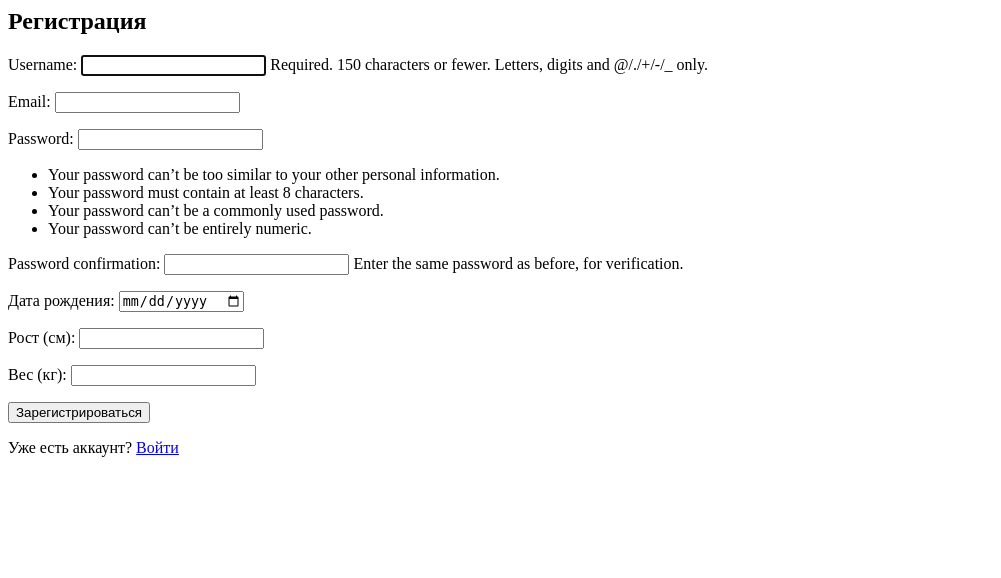
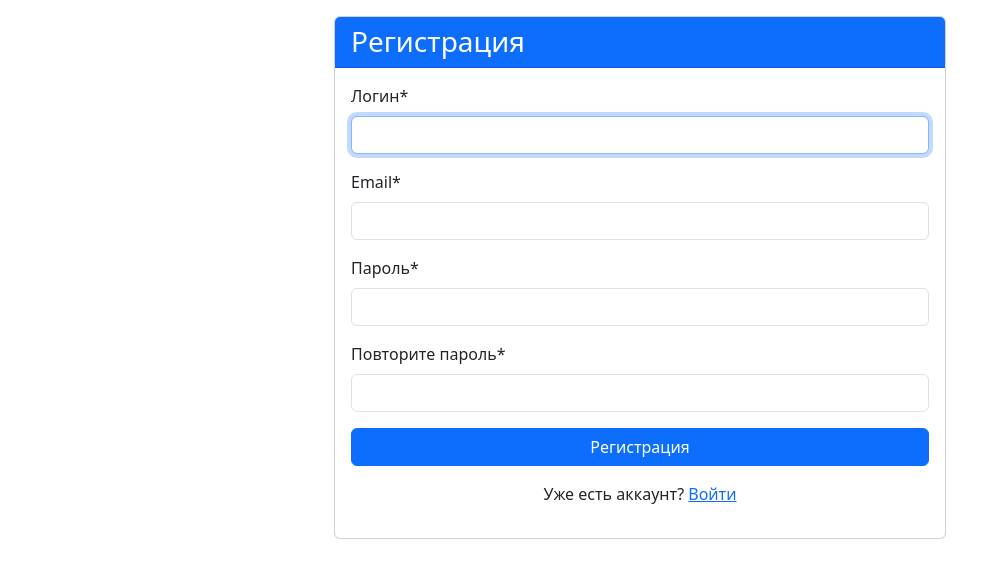
Before and after one commit to arssmol1029/fitness_tracker, a Django app: page /signup/ in a window 1280 px wide. Shown: the top 578 px of the page, without its empty margins (0-1001 px from the left). Run offline with Django 4.2, Linux system fonts and the light colour scheme; some libraries are stand-ins or nearby versions.

Commit message:
Added styles for login and signup

```diff
--- a/fitness_tracker/urls.py
+++ b/fitness_tracker/urls.py
@@ -16,11 +16,8 @@ Including another URLconf
 """
 from django.contrib import admin
 from django.urls import path, include
-from django.contrib.auth.views import LogoutView, LoginView
 
 urlpatterns = [
     path('admin/', admin.site.urls),
-    path('accounts/login/', LoginView.as_view(), name='login'),
-    path('accounts/logout/', LogoutView.as_view(next_page = 'login'), name='logout'),
     path('', include('tracker.urls')),
 ]
--- a/templates/base/base.html
+++ b/templates/base/base.html
@@ -1,5 +1,6 @@
 <!DOCTYPE html>
 {% load static %}
+{% load crispy_forms_tags %}
 <html lang="ru">
 <head>
     <meta charset="UTF-8">
@@ -36,6 +37,7 @@
 
 <body>
     <!-- Шапка страницы -->
+    {% block header %}
     <nav class="navbar navbar-expand-md navbar-dark bg-primary shadow py-1">
         <div class="container-fluid">
             <a class="navbar-brand d-flex align-items-center" href="{% url 'main_page' %}">
@@ -46,6 +48,7 @@
             </button>
         </div>
     </nav>
+    {% endblock %}
 
     <!-- Страница -->
     <main class="container-fluid p-3">
@@ -63,7 +66,7 @@
                 <li class="nav-item"><a class="nav-link" href="#">Профиль</a></li>
                 <li class="nav-item"><a class="nav-link" href="#">Настройки</a></li>
             </ul>
-            <div class="mt-auto pt-3 border-top"> <!-- Прижимаем к низу + отступ + разделитель -->
+            <div class="mt-auto pt-3 border-top">
                 <form method="post" action="{% url 'logout' %}">
                     {% csrf_token %}
                     <button type="submit" class="nav-link text-danger d-flex align-items-center">
--- a/templates/registration/signup.html
+++ b/templates/registration/signup.html
@@ -1,9 +1,19 @@
+{% extends 'base/base.html' %}
+{% load crispy_forms_tags %}
+
+{% block header %}{% endblock %}
+
 {% block content %}
-<h2>Регистрация</h2>
-<form method="post">
-    {% csrf_token %}
-    {{ form.as_p }}
-    <button type="submit">Зарегистрироваться</button>
-</form>
-<p>Уже есть аккаунт? <a href="{% url 'login' %}">Войти</a></p>
+<div class="row justify-content-center">
+    <div class="col-md-6">
+        <div class="card">
+            <div class="card-header bg-primary text-white">
+                <h3 class="mb-0">Регистрация</h3>
+            </div>
+            <div class="card-body">
+                {% crispy form %}
+            </div>
+        </div>
+    </div>
+</div>
 {% endblock %}
--- a/tracker/forms.py
+++ b/tracker/forms.py
@@ -1,32 +1,41 @@
 from django import forms
-from django.contrib.auth.forms import UserCreationForm
+from django.contrib.auth.forms import UserCreationForm, AuthenticationForm
 from django.contrib.auth.models import User
+from django.contrib.auth import authenticate
+from crispy_forms.helper import FormHelper
+from crispy_forms.layout import Layout, Submit, Row, Column, HTML
 from .models import Profile, Workout, Exercise
 
 class SignUpForm(UserCreationForm):
+    username = forms.CharField(
+        label='Логин',
+        error_messages={
+            'required': 'Введите имя пользователя'
+        },
+    )
+
     email = forms.EmailField(
         label='Email',
         required=True,
+        error_messages={
+            'required': 'Введите email'
+        },
     )
 
-    birth_date = forms.DateField(
-        label='Дата рождения',
-        required=False,
-        widget=forms.DateInput(attrs={'type': 'date'}),
+    password1 = forms.CharField(
+        label='Пароль',
+        widget=forms.PasswordInput(attrs={'class': 'form-control'}),
+        error_messages={
+            'required': 'Введите пароль'
+        },
     )
 
-    height = forms.FloatField(
-        label='Рост (см)',
-        required=False,
-        min_value=50,
-        max_value=250
-    )
-
-    weight = forms.FloatField(
-        label='Вес (кг)',
-        required=False,
-        min_value=20,
-        max_value=300
+    password2 = forms.CharField(
+        label='Повторите пароль',
+        widget=forms.PasswordInput(attrs={'class': 'form-control'}),
+        error_messages={
+            'required': 'Введите пароль ещё раз'
+        },
     )
 
     class Meta:
@@ -36,9 +45,18 @@ class SignUpForm(UserCreationForm):
             'email',
             'password1',
             'password2',
-            'birth_date',
-            'height',
-            'weight'
+        )
+
+    def __init__(self, *args, **kwargs):
+        super().__init__(*args, **kwargs)
+        self.helper = FormHelper()
+        self.helper.layout = Layout(
+            'username',
+            'email',
+            'password1',
+            'password2',
+            Submit('submit', 'Регистрация', css_class='btn-primary w-100'),
+            HTML('<p class="text-center mt-3">Уже есть аккаунт? <a href="{% url \'login\' %}">Войти</a></p>'),
         )
 
     '''
@@ -49,18 +67,42 @@ class SignUpForm(UserCreationForm):
         return email
     '''
 
-    def save(self, commit = True):
+    def save(self):
         user = super().save(commit=False)
         user.email = self.cleaned_data.get('email')
         user.save()
 
-        if commit:
-            profile = user.profile
-            profile.birth_date = self.cleaned_data['birth_date']
-            profile.height = self.cleaned_data['height']
-            profile.weight = self.cleaned_data['weight']
-            profile.save()
         return user
+
+class LoginForm(AuthenticationForm):
+    username = forms.CharField(
+        label='Логин',
+        error_messages={
+            'required': 'Введите имя пользователя'
+        },
+    )
+    password = forms.CharField(
+        label='Пароль',
+        widget=forms.PasswordInput(attrs={'class': 'form-control'}),
+        error_messages={
+            'required': 'Введите пароль'
+        },
+    )
+
+    def __init__(self, *args, **kwargs):
+        super().__init__(*args, **kwargs)
+        self.helper = FormHelper()
+        self.helper.layout = Layout(
+            'username',
+            'password',
+            Submit('submit', 'Войти', css_class='btn-primary w-100'),
+            HTML('<p class="text-center mt-3">Нет аккаунта? <a href="{% url \'signup\' %}">Зарегистрируйтесь</a></p>'),
+        )
+
+    error_messages = {
+        'invalid_login': "Неверный логин или пароль",
+    }
+
 
 class ExerciseForm(forms.ModelForm):
     name = forms.CharField(
--- a/tracker/urls.py
+++ b/tracker/urls.py
@@ -3,6 +3,8 @@ from . import views
 
 urlpatterns = [
     path('signup/', views.signup, name='signup'),
+    path('login/', views.myLogin, name='login'),
+    path('logout/', views.myLogout, name='logout'),
 
     path('', views.mainPage, name='main_page'),
 
--- a/tracker/views.py
+++ b/tracker/views.py
@@ -1,6 +1,7 @@
 from django.shortcuts import render, redirect, get_object_or_404
-from django.contrib.auth import login
-from .forms import SignUpForm, ExerciseForm, WorkoutForm
+from django.contrib.auth import authenticate, login, logout
+from django.contrib import messages
+from . import forms
 from django.contrib.auth.decorators import login_required
 from .models import Workout
 from django.http import JsonResponse
@@ -26,20 +27,43 @@ def signup(request):
         return redirect('main_page')
 
     if request.method == 'POST':
-        form = SignUpForm(request.POST)
+        form = forms.SignUpForm(request.POST)
         if form.is_valid():
             user = form.save()
             login(request, user)
             return redirect('main_page')
     else:
-        form = SignUpForm()
+        form = forms.SignUpForm()
 
     return render(request, 'registration/signup.html', {'form': form})
+
+def myLogin(request):
+    if request.user.is_authenticated:
+        next_url = request.GET.get('next', 'main_page')
+        return redirect(next_url)
+
+    if request.method == 'POST':
+        form = forms.LoginForm(request, data=request.POST)
+        if form.is_valid():
+            user=form.get_user()
+
+            login(request, user)
+            next_url = request.GET.get('next', 'main_page')
+            return redirect(next_url)
+    else:
+        form = forms.LoginForm()
+
+    return render(request, 'registration/login.html', {'form': form})
+
+def myLogout(request):
+    if request.user.is_authenticated:
+        logout(request)
+    return redirect('login')
 
 @login_required
 def addCustomExercise(request):
     if request.method == 'POST':
-        form = ExerciseForm(request.POST)
+        form = forms.ExerciseForm(request.POST)
         if form.is_valid():
             exercise = form.save(False)
             exercise.user = request.user
@@ -47,19 +71,19 @@ def addCustomExercise(request):
             exercise.save()
             return redirect('main_page')
     else:
-        form = ExerciseForm()
+        form = forms.ExerciseForm()
 
     return render(request, 'tracker/exercises/new-custom-exercise.html', {'form': form})
 
 @login_required
 def addWorkoutTemplate(request):
     if request.method == 'POST':
-        form = WorkoutForm(request.POST, user=request.user)
+        form = forms.WorkoutForm(request.POST, user=request.user)
         if form.is_valid():
             form.save()
             return redirect('main_page')
     else:
-        form = WorkoutForm(user=request.user)
+        form = forms.WorkoutForm(user=request.user)
 
     return render(request, 'tracker/workouts/templates/new-template.html', {'form': form})
 
```
Also changed, not shown: fitness_tracker/settings.py (+7 -0 lines), templates/registration/login.html (+17 -7 lines).
